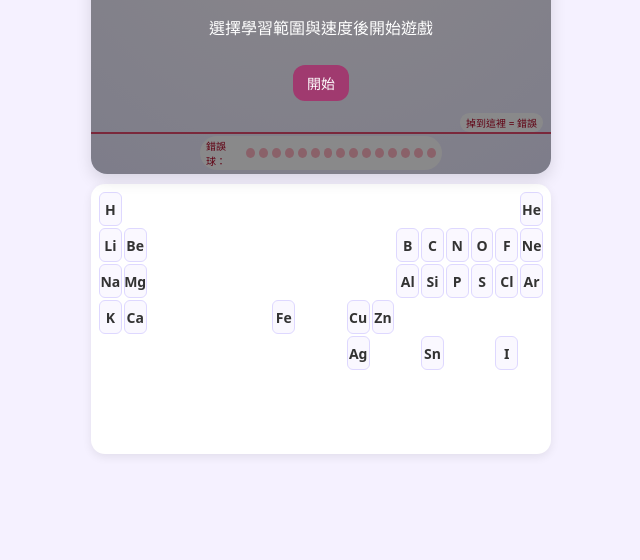
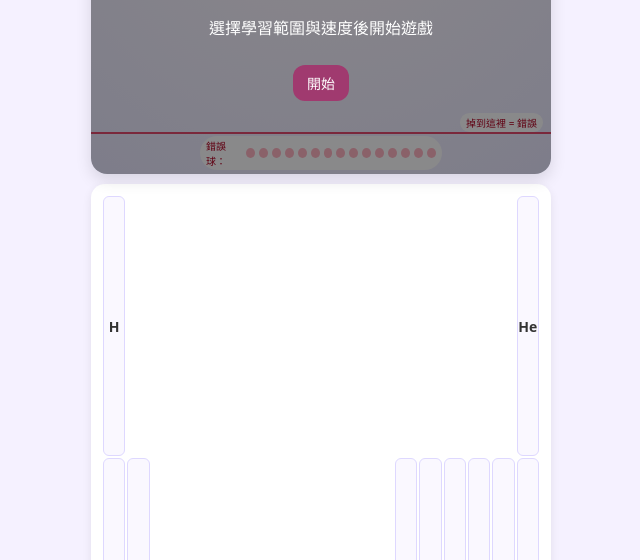
Before and after one commit to Elina-ching/element-game, a plain HTML site: page index.html in a window 1280 px wide. Shown: the part 392-952 px from the top of the page, without its empty margins (319-959 px from the left). Before the commit the page ends 856 px from the top, so only its background shows below. Drawn offline with Linux system fonts and the light colour scheme.

```diff
--- a/index.html
+++ b/index.html
@@ -191,11 +191,15 @@
   background: #c7b6ff;
   border-radius: 4px;
 }
+.table-wrapper {
+  width: 100%;
+}
+
 
     /* ========= 週期表鍵盤 ========= */
     .table-area {
       background: #fff;
-      padding: 8px;
+      padding: 12px;
       border-radius: 14px;
       box-shadow: 0 3px 10px rgba(0,0,0,0.08);
     }
@@ -206,7 +210,7 @@
     }
     .element-cell {
       border-radius: 6px;
-      min-height: 34px;
+      min-height: 260px;
       display: flex;
       align-items: center;
       justify-content: center;
```
